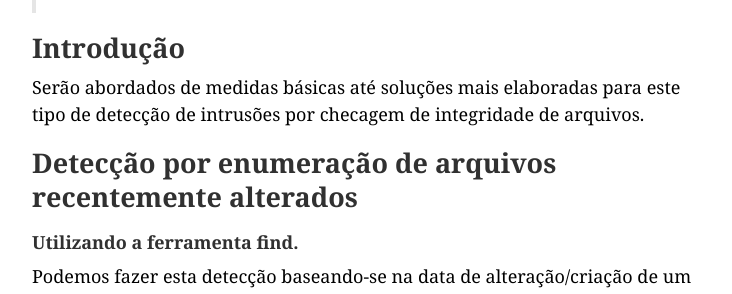
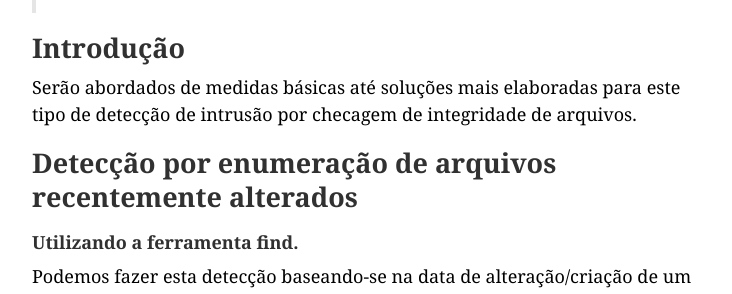
Before and after one commit to Kingm0b/jekyll-minimal-theme, a Jekyll site: the page built from _posts/2017-02-28-tripwire-hids.md, in a window 1280 px wide and 900 px high. Shown: the part 311-605 px from the top of the window, without its empty margins (266-998 px from the left). Built offline with Jekyll 4.4.1, drawn with Linux system fonts in a browser that asks for light colours.

Commit message:
Add files via upload

````diff
--- a/_posts/2017-02-28-tripwire-hids.md
+++ b/_posts/2017-02-28-tripwire-hids.md
@@ -7,7 +7,7 @@
 
 ## Introdução
 
-Serão abordados de medidas básicas até soluções mais elaboradas para este tipo de detecção de intrusões por checagem de integridade de arquivos.
+Serão abordados de medidas básicas até soluções mais elaboradas para este tipo de detecção de intrusão por checagem de integridade de arquivos.
 
 
 
@@ -176,7 +176,8 @@
 twadmin --create-polfile --cfgfile tw.cfg --polfile tw.pol --site-keyfile site.key twpol.txt
 ```
 
-Interagindo com as ferramentas do TripWire
+
+#### Interagindo com as ferramentas do TripWire
 
 Visualizando conteúdo de tw.cfg:
 
````
